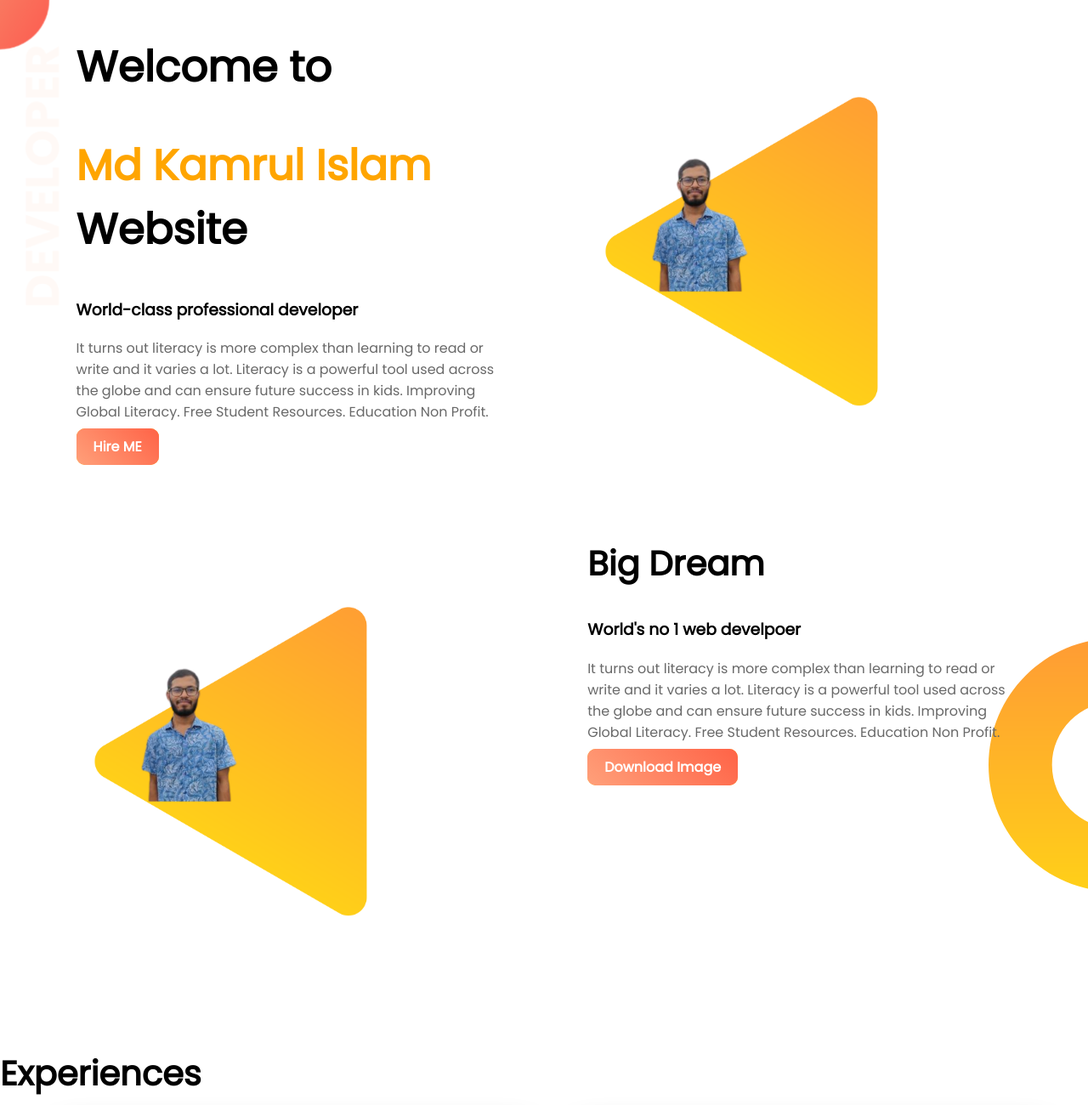
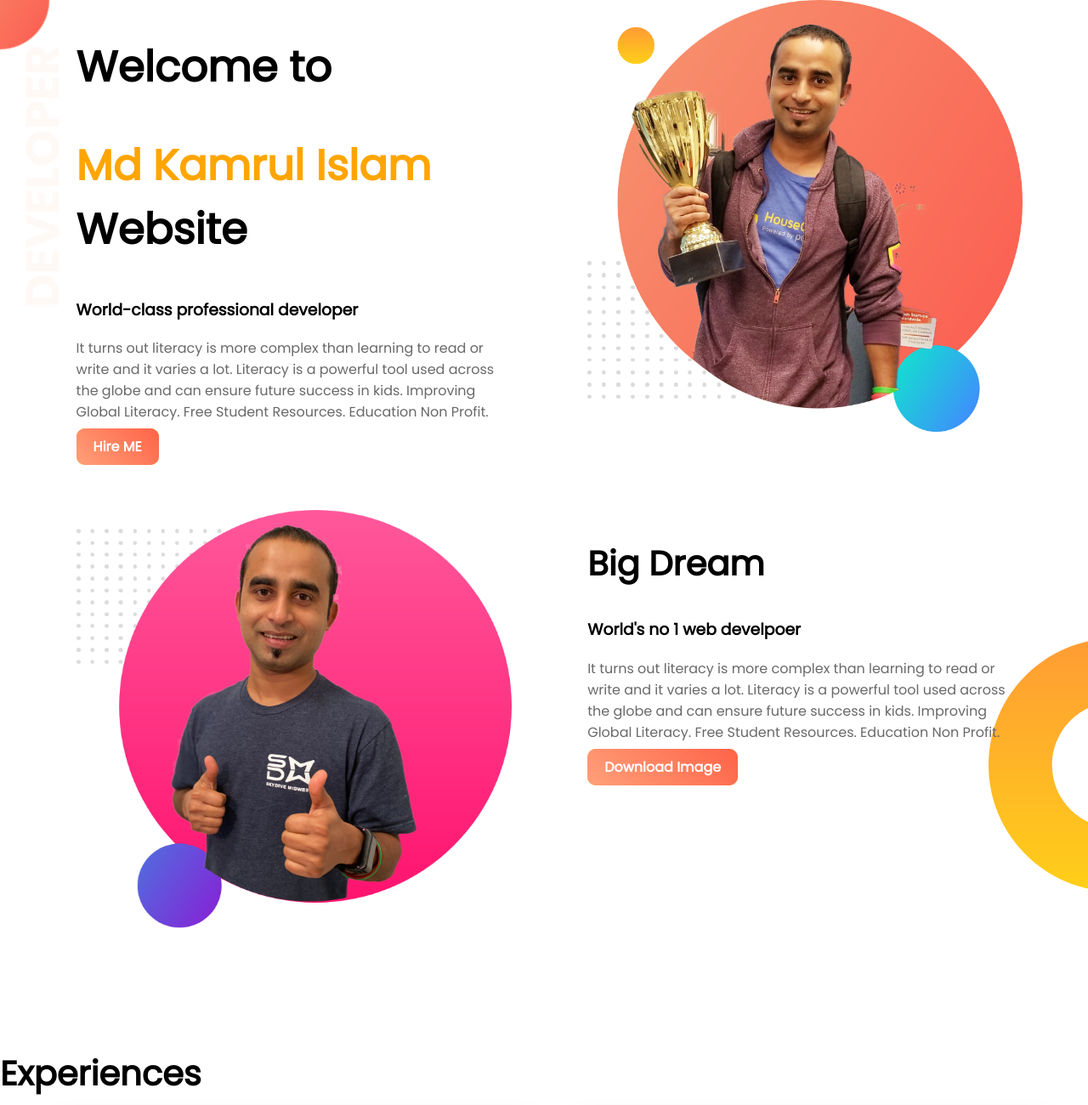
Before and after one commit to kamrul565/web-portfolio, a plain HTML site: page index.html in a window 1280 px wide. Shown: the top 1300 px of the page at 85% size. Drawn offline with Linux system fonts and the light colour scheme.

Commit message:
added final

```diff
--- a/index.html
+++ b/index.html
@@ -17,12 +17,12 @@
             <a class="link-button" target="_blank" href="https://codeforces.com/profile/_Kamrul_Islam_">Hire ME</a>
         </div>
         <div class="half-width">
-            <img src="change.png" alt="">
+            <img src="images/jhankar.png" alt="">
         </div>
     </section>
     <section class="dream-area">
         <div class="half-width">
-            <img src="change.png" alt="">
+            <img src="images/jhankar2.png" alt="">
         </div>
         <div class="half-width">
             <h2>Big Dream</h2>
```
